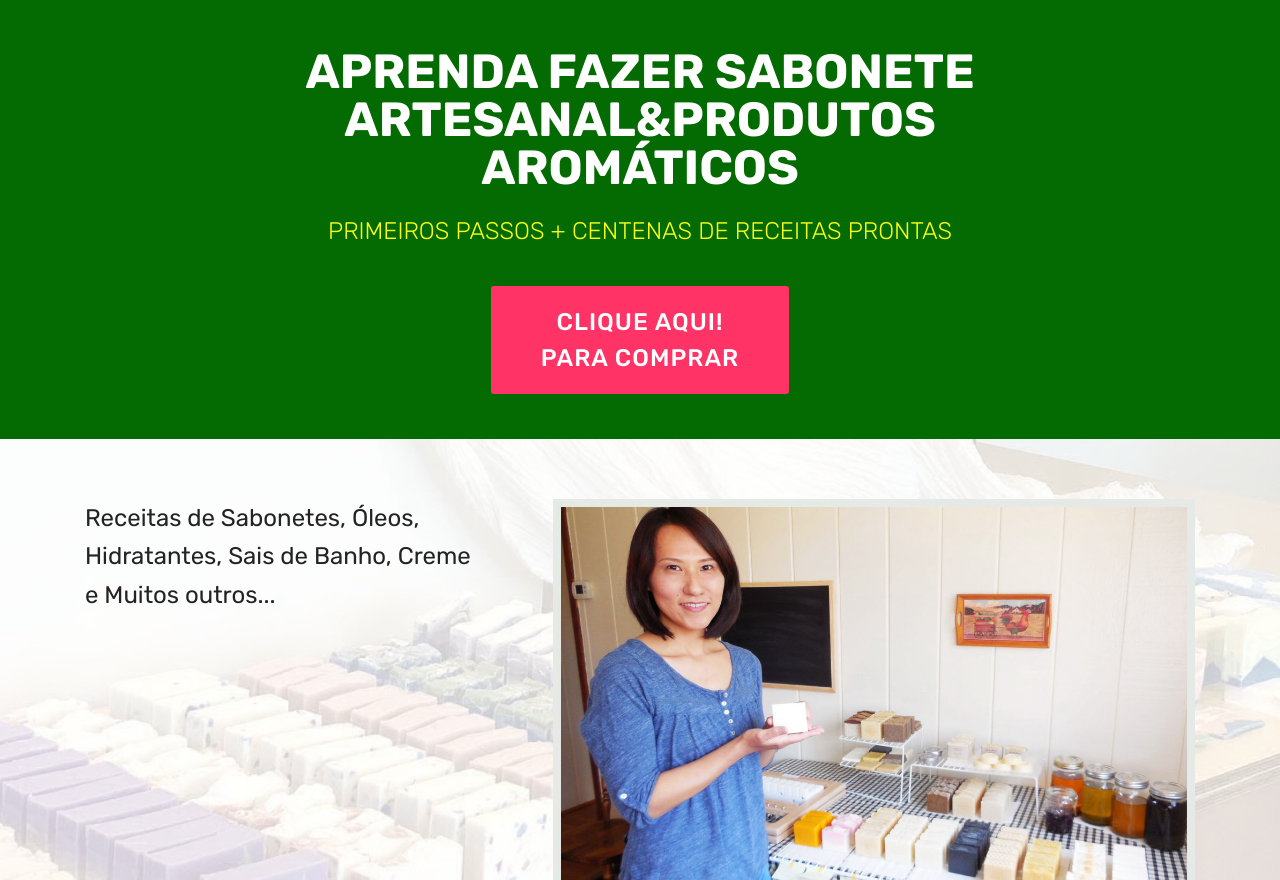
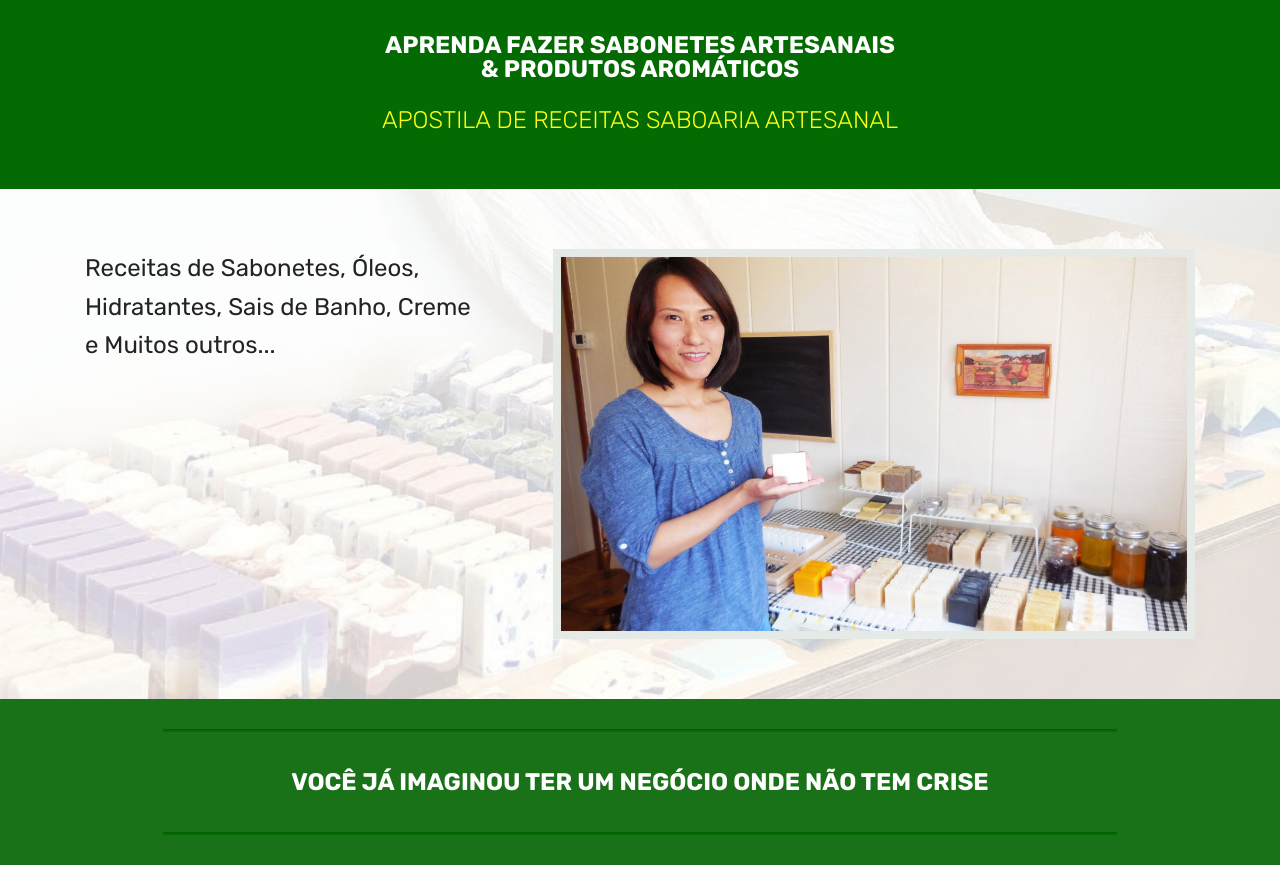
Before and after one commit to SANTOS505/SabonetesArtesanais, a plain HTML site: page index.html in a window 1280 px wide. Shown: the part 72-952 px from the top of the page. Drawn offline with Linux system fonts and the light colour scheme; files whose address does not match are found by name.

Commit message:
create github pages

```diff
--- a/assets/mobirise/css/mbr-additional.css
+++ b/assets/mobirise/css/mbr-additional.css
@@ -1733,8 +1733,8 @@ body {
   color: #c1c1c1 !important;
 }
 .cid-ryzN14gpQ2 {
-  padding-top: 120px;
-  padding-bottom: 15px;
+  padding-top: 105px;
+  padding-bottom: 45px;
   background-color: #036b01;
 }
 .cid-ryzN14gpQ2 .mbr-section-subtitle {
@@ -1776,19 +1776,32 @@ body {
 .cid-ryG6izMEgS .mbr-section-btn {
   color: #232323;
 }
-.cid-rzma8Hl9Py {
-  padding-top: 45px;
-  padding-bottom: 15px;
+.cid-rzmczF742U {
+  padding-top: 30px;
+  padding-bottom: 30px;
+  background-color: #197218;
+}
+.cid-rzmczF742U .line {
   background-color: #036b01;
-}
-.cid-rzma8Hl9Py P {
-  color: #767676;
-}
-.cid-rzma8Hl9Py H1 {
-  color: #ffffff;
+  color: #036b01;
+  align: center;
+  height: 2px;
+  margin: 0 auto;
+}
+.cid-rzmczF742U .section-text {
+  padding: 2rem 0;
+  color: #ffffff;
+}
+.cid-rzmczF742U .inner-container {
+  margin: 0 auto;
+}
+@media (max-width: 768px) {
+  .cid-rzmczF742U .inner-container {
+    width: 100% !important;
+  }
 }
 .cid-rrNiABYObd {
-  padding-top: 45px;
+  padding-top: 60px;
   padding-bottom: 0px;
   background-color: #ffffff;
 }
--- a/index.html
+++ b/index.html
@@ -62,16 +62,16 @@
     </nav>
 </section>
 
-<section class="engine"><a href="https://mobirise.info/b">how to create your own site for free</a></section><section class="mbr-section content4 cid-ryzN14gpQ2" id="content4-r">
+<section class="engine"><a href="https://mobirise.info/u">bootstrap html templates</a></section><section class="mbr-section content4 cid-ryzN14gpQ2" id="content4-r">
 
 
 
     <div class="container">
         <div class="media-container-row">
             <div class="title col-12 col-md-8">
-                <h2 class="align-center pb-3 mbr-fonts-style display-2"><strong>APRENDA FAZER SABONETE ARTESANAL&amp;</strong><strong>PRODUTOS AROMÁTICOS</strong></h2>
-                <h3 class="mbr-section-subtitle align-center mbr-light mbr-fonts-style display-5">PRIMEIROS PASSOS + CENTENAS DE RECEITAS PRONTAS</h3>
-                <div class="mbr-section-btn align-center py-4"><a class="btn btn-secondary display-5" href="https://sun.eduzz.com/260269?utm_content=primeiro%20bot%C3%A3o" target="_blank">CLIQUE AQUI! <br>PARA COMPRAR</a></div>
+                <h2 class="align-center pb-3 mbr-fonts-style display-5"><strong>APRENDA FAZER SABONETES ARTESANAIS </strong><br><strong>&amp; PRODUTOS AROMÁTICOS</strong></h2>
+                <h3 class="mbr-section-subtitle align-center mbr-light mbr-fonts-style display-5">APOSTILA DE RECEITAS SABOARIA ARTESANAL</h3>
+
             </div>
         </div>
     </div>
@@ -103,23 +103,17 @@
 
 </section>
 
-<section class="header1 cid-rzma8Hl9Py" id="header16-10">
-
-
+<section class="mbr-section article content9 cid-rzmczF742U" id="content9-11">
 
 
 
     <div class="container">
-        <div class="row justify-content-md-center">
-            <div class="col-md-10 align-center">
-                <h1 class="mbr-section-title mbr-bold pb-3 mbr-fonts-style display-5">VOCÊ JÁ IMAGINOU TER UM NEGÓCIO ONDE NÃO TEM CRISE</h1>
-
-
-
-            </div>
+        <div class="inner-container" style="width: 100%;">
+            <hr class="line" style="width: 86%;">
+            <div class="section-text align-center mbr-fonts-style display-5"><strong>VOCÊ JÁ IMAGINOU TER UM NEGÓCIO ONDE NÃO TEM CRISE</strong></div>
+            <hr class="line" style="width: 86%;">
         </div>
-    </div>
-
+        </div>
 </section>
 
 <section class="header12 cid-rrNiABYObd" id="header12-4">
@@ -156,11 +150,7 @@
             </div>
     </div>
 
-    <div class="mbr-arrow hidden-sm-down" aria-hidden="true">
-        <a href="#next">
-            <i class="mbri-down mbr-iconfont"></i>
-        </a>
-    </div>
+
 </section>
 
 <section class="counters1 counters cid-ryu9VQ2EwQ" id="counters1-n">
```
Also changed, not shown: page1.html (+1 -1 lines), 1 other file.
